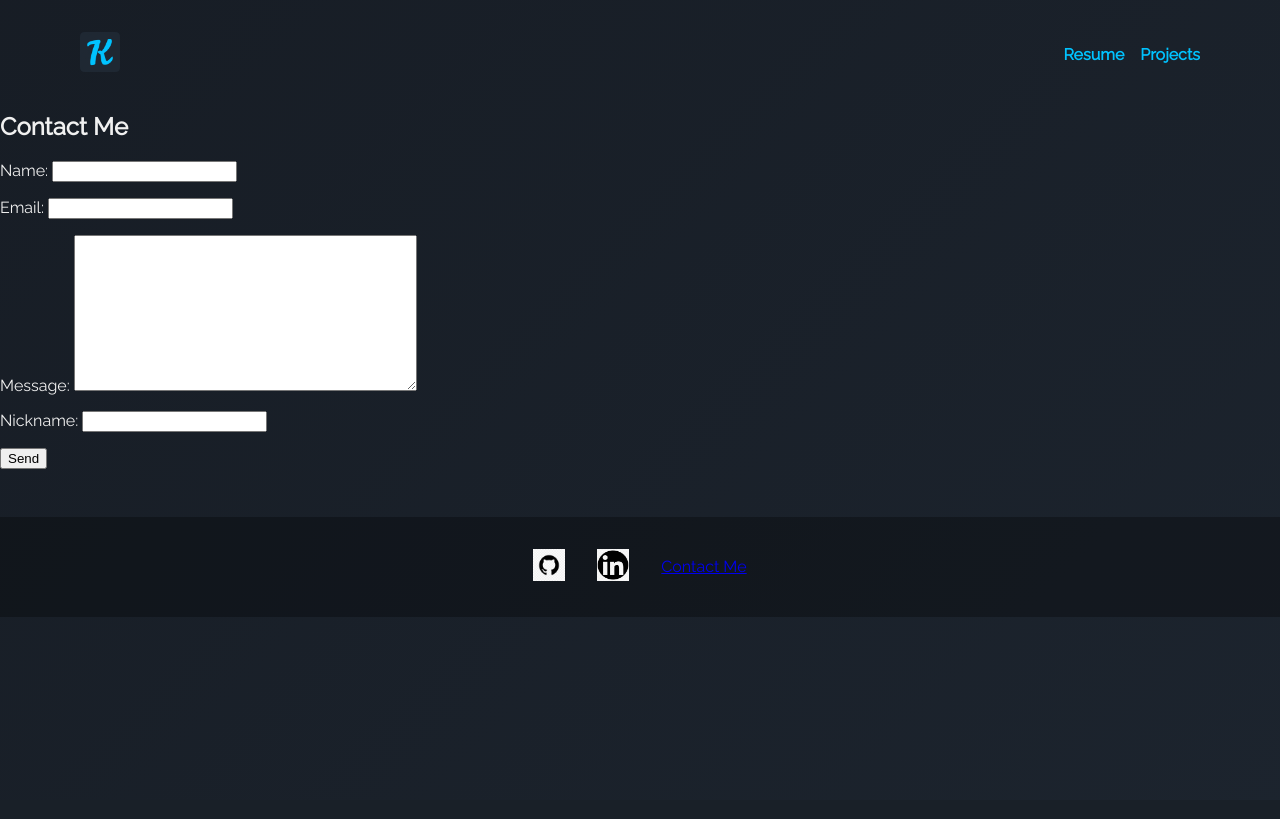
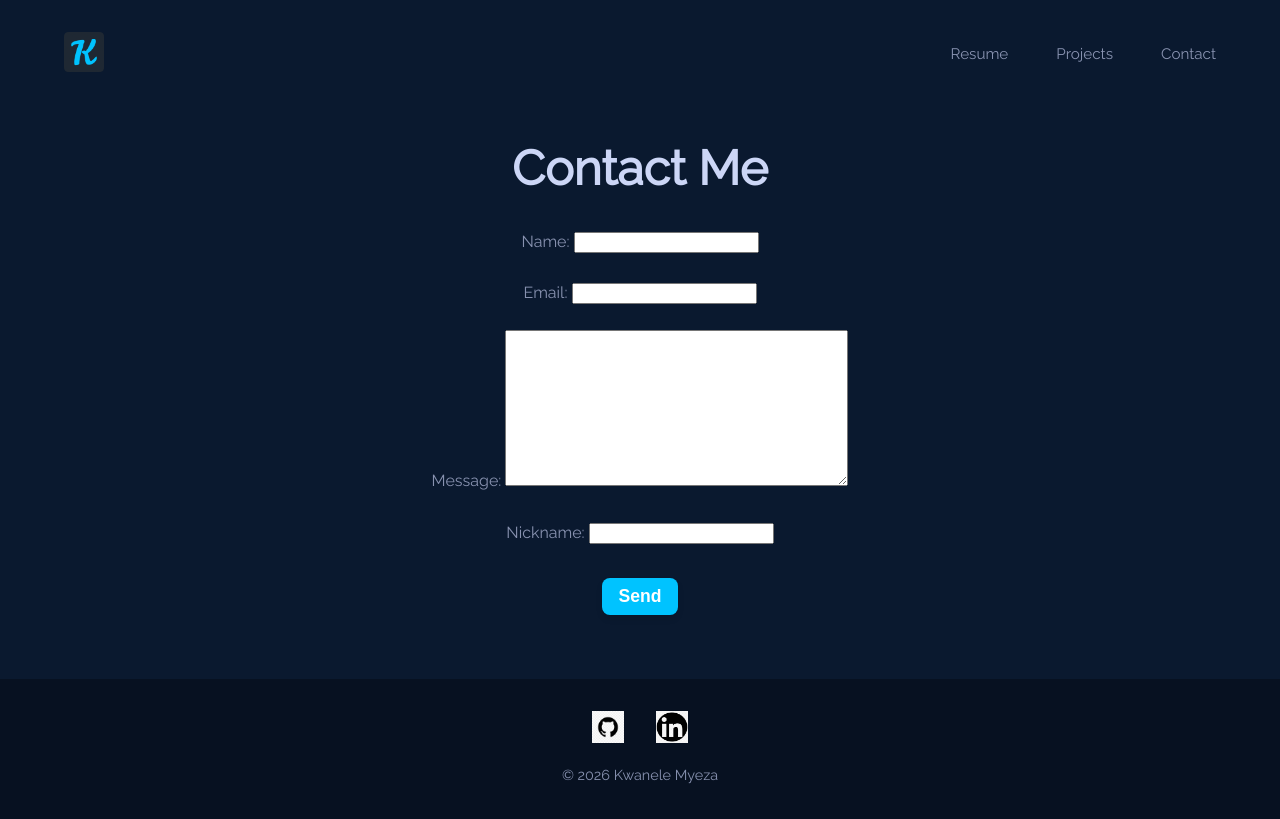
Before and after one commit to KwaneleMyeza/personal-website, a Django app: page /contact/ in a window 1280 px wide. Before the commit the page ends 617 px from the top, so only its background shows below. Run offline with Django 5.2, Linux system fonts and the light colour scheme.

Commit message:
Updated portfolio styling, center headings, footer, contact button, and updated README

```diff
--- a/personal/contact/templates/contact/contact.html
+++ b/personal/contact/templates/contact/contact.html
@@ -4,7 +4,7 @@
 
 {% block page_content %}
 
-<h2>Contact Me</h2>
+<h1 class="heading-gap">Contact Me</h1>
 
 {% if sent %}
 <p style="color:green;">Your message has been sent!</p>
@@ -22,8 +22,9 @@
     <input type="text" name="nickname" style="display:none">
 
     {{ form.as_p }}
-
-    <button type="submit">Send</button>
+    <div class="button-container">
+        <button type="submit" class="contact-btn">Send</button>
+    </div>
 </form>
 
 {% endblock %}
--- a/personal/portfolio/templates/portfolio/resume.html
+++ b/personal/portfolio/templates/portfolio/resume.html
@@ -7,7 +7,7 @@
         <h2 class="role">Software Developer & Tester</h2> -->
 
         <div class="resume-section">
-            <h2>Professional Summary</h2>
+            <h1 class="page-title underlined">Professional Summary</h1>
             <p>
                 I'm a passionate software developer and tester with a love for solving problems through technology.
                 I specialise in Python and Django for back-end development and enjoy writing clean, maintainable code.
--- a/personal/projects/templates/projects/projects.html
+++ b/personal/projects/templates/projects/projects.html
@@ -2,7 +2,7 @@
 
 {% block page_content %}
 <div class="projects-page">
-    <h1>My Projects</h1>
+    <h1 class="heading-gap">Projects</h1>
     <div class="project-cards">
 
         <div class="project-card">
@@ -25,7 +25,7 @@
 
         <div class="project-card">
             <h3>Simple Blog App</h3>
-            <p>A Django blog with comments and authentication.</p>
+            <p>A Flask blog with comments and authentication.</p>
             <a href="https://github.com/KwaneleMyeza/blog-app" target="_blank">View Repo</a>
         </div>
 
--- a/personal/static/css/style.css
+++ b/personal/static/css/style.css
@@ -1,6 +1,14 @@
 /* Reset box-sizing for consistency */
 * {
     box-sizing: border-box;
+  }
+
+  :root {
+    --bg-main: #0a192f;
+    --bg-secondary: #112240;
+    --text-main: #ccd6f6;
+    --text-muted: #8892b0;
+    --accent: #64ffda;
   }
 
   /* Base styling */
@@ -8,12 +16,52 @@
     margin: 0;
     padding: 0;
     font-family: 'Raleway', sans-serif;
-    background: linear-gradient(135deg, #0b0c10, #1f2833);
-    background-size: 400% 400%;
-    animation: gradientShift 15s ease infinite;
-    color: #f0f0f0;
+    background-color: var(--bg-main);
+    color: var(--text-main);
     height: 100%;
-    overflow: auto; /* Allow scrolling */
+  }
+
+  h1 {
+    font-size: 3rem;
+    margin-bottom: 0.5rem;
+  }
+
+  h2 {
+    font-size: 2rem;
+    margin-bottom: 1.5rem;
+  }
+
+  /* Headers */
+  h1, h2, h3 {
+    font-family: 'Raleway', sans-serif;
+    text-align: center;
+    margin-top: 0;
+  }
+
+  /* Page titles (Projects, Resume, Contact) */
+  .page-title {
+    font-size: 3rem;
+    margin-bottom: 2rem;
+  }
+
+    /* Reusable spacing utility */
+  .heading-gap {
+    margin-bottom: 2rem;
+  }
+
+    /* Underline headings (or page titles) */
+  .underlined {
+    border-bottom: 2px solid #00c3ff;
+    padding-bottom: 0.5rem;
+    display: inline-block;
+  }
+
+  p {
+    color: var(--text-muted);
+    line-height: 1.7;
+    max-width: 600px;
+    margin: 0 auto 1.5rem auto;
+    text-align: center;
   }
 
   /* Animated background */
@@ -33,48 +81,44 @@
     transform: scale(1.1);
   }
 
-  /* Headers */
-  h1, h2, h3 {
-    font-family: 'Raleway', sans-serif;
-  }
-
   /* Navbar */
   .navbar {
     display: flex;
     justify-content: space-between;
     align-items: center;
-    padding: 2rem 5rem 1rem 5rem;
+    padding: 2rem 4rem;
   }
-  .nav-left .home-link {
-    font-weight: bold;
-    font-size: 1.2rem;
-    color: #00c3ff;
-    text-decoration: none;
-  }
-  .nav-left .home-link:hover {
-    color: #ffcc00;
-  }
+
   .nav-right {
     display: flex;
     gap: 1rem;
   }
-  .nav-right a {
-    text-decoration: none;
-    color: #00c3ff;
-    font-weight: bold;
-    transition: transform 0.2s ease, color 0.2s ease;
-  }
-  .nav-right a:hover {
-    transform: scale(1.1);
-    color: #ffcc00;
-  }
+
+.nav-right a {
+  color: var(--text-muted);
+  text-decoration: none;
+  margin-left: 2rem;
+  font-size: 0.95rem;
+  transition: color 0.3s ease;
+}
+
+.nav-right a:hover {
+  color: var(--accent);
+}
+
+.page-wrapper {
+  max-width: 1100px;
+  margin: 0 auto;
+  padding: 2rem 2rem 4rem;
+}
+
 
   /* Home intro */
   .content-center {
     display: flex;
     justify-content: center;
     align-items: center;
-    height: 100vh;
+    min-height: calc(80vh - 80px);
     text-align: center;
     padding: 0 1rem;
     opacity: 0;
@@ -197,18 +241,16 @@
     margin-top: 2rem;
   }
   .project-card {
-    background: rgba(255, 255, 255, 0.05);
-    border-radius: 12px;
+    background-color: var(--bg-secondary);
+    border-radius: 6px;
     padding: 2rem;
-    box-shadow: 0 4px 20px rgba(0, 0, 0, 0.2);
-    transition: transform 0.3s ease, box-shadow 0.3s ease;
-    text-align: left;
+    transition: transform 0.2s ease;
   }
+
   .project-card:hover {
-    transform: translateY(-8px);
-    box-shadow: 0 12px 30px rgba(0, 0, 0, 0.3);
-    background: rgba(255, 255, 255, 0.08);
+    transform: translateY(-4px);
   }
+
   .project-card h3 {
     margin-top: 0;
     color: #ffffff;
@@ -229,21 +271,70 @@
     color: #ffcc00;
   }
 
+  .button-container {
+    text-align: center;
+  }
+
+  .contact-btn {
+    display: block;
+    margin: 2rem auto 0 auto;
+    padding: 0.5rem 1rem;
+    font-size: 1.1rem;
+    font-weight: 700;
+    color: white;
+    background-color: #00c3ff;
+    border: none;
+    border-radius: 8px;
+    cursor: pointer;
+    transition: all 0.3s ease;
+    box-shadow: 0 4px 6px rgba(0,0,0,0.1);
+  }
+
+  .contact-btn:hover {
+    background-color: #28a745;       /* green tint on hover */
+    transform: translateY(-2px);
+    box-shadow: 0 6px 12px rgba(0,0,0,0.2);
+  }
+
+  /* Responsive tweak */
+  @media (max-width: 600px) {
+    .contact-btn {
+      width: 90%;
+      padding: 1rem 0;
+      font-size: 1.2rem;
+    }
+  }
+
+
   /* Footer */
   .footer {
     display: flex;
-    justify-content: center;
-    align-items: center;
-    gap: 2rem;
+    flex-direction: column;      /* stack children vertically */
+    align-items: center;         /* center horizontally */
+    gap: 1rem;                   /* space between icons and text */
     padding: 2rem 0;
     background-color: rgba(0, 0, 0, 0.3);
-    margin-top: 3rem;
   }
+
+  .footer-links {
+    display: flex;               /* keep icons in a row */
+    gap: 2rem;                   /* space between icons */
+    justify-content: center;     /* center icons horizontally */
+  }
+
   .footer a img {
     width: 32px;
     height: 32px;
     transition: transform 0.3s ease;
   }
+
   .footer a:hover img {
     transform: scale(1.2);
   }
+
+  .footer-text {
+    color: var(--text-muted);
+    font-size: 0.9rem;
+    text-align: center;
+    margin: 0;
+  }
--- a/personal/templates/base.html
+++ b/personal/templates/base.html
@@ -20,20 +20,26 @@
         <div class="nav-right">
             <a href="{% url 'resume' %}">Resume</a>
             <a href="{% url 'projects_home' %}">Projects</a>
+            <a href="{% url 'contact' %}">Contact</a>
         </div>
     </nav>
+
+    <main class="page-wrapper">
         {% block page_content %}
         {% endblock page_content %}
+    </main>
 
     <footer class="footer">
+        <div class="footer-links">
             <a href="https://github.com/KwaneleMyeza" target="_blank">
                 <img src="{% static 'images/github.png' %}" alt="GitHub">
             </a>
             <a href="https://linkedin.com/in/kwanele-myeza-404a7223b/" target="_blank">
                 <img src="{% static 'images/linkedin.png' %}" alt="LinkedIn">
             </a>
-        <a href="{% url 'contact' %}">Contact Me</a>
+        </div>
+        <p class="footer-text">© 2026 Kwanele Myeza</p>
     </footer>
+</body>
 
-</body>
 </html>
```
Also changed, not shown: 4 other files. Lines whose indentation alone changed are shown as unchanged.
